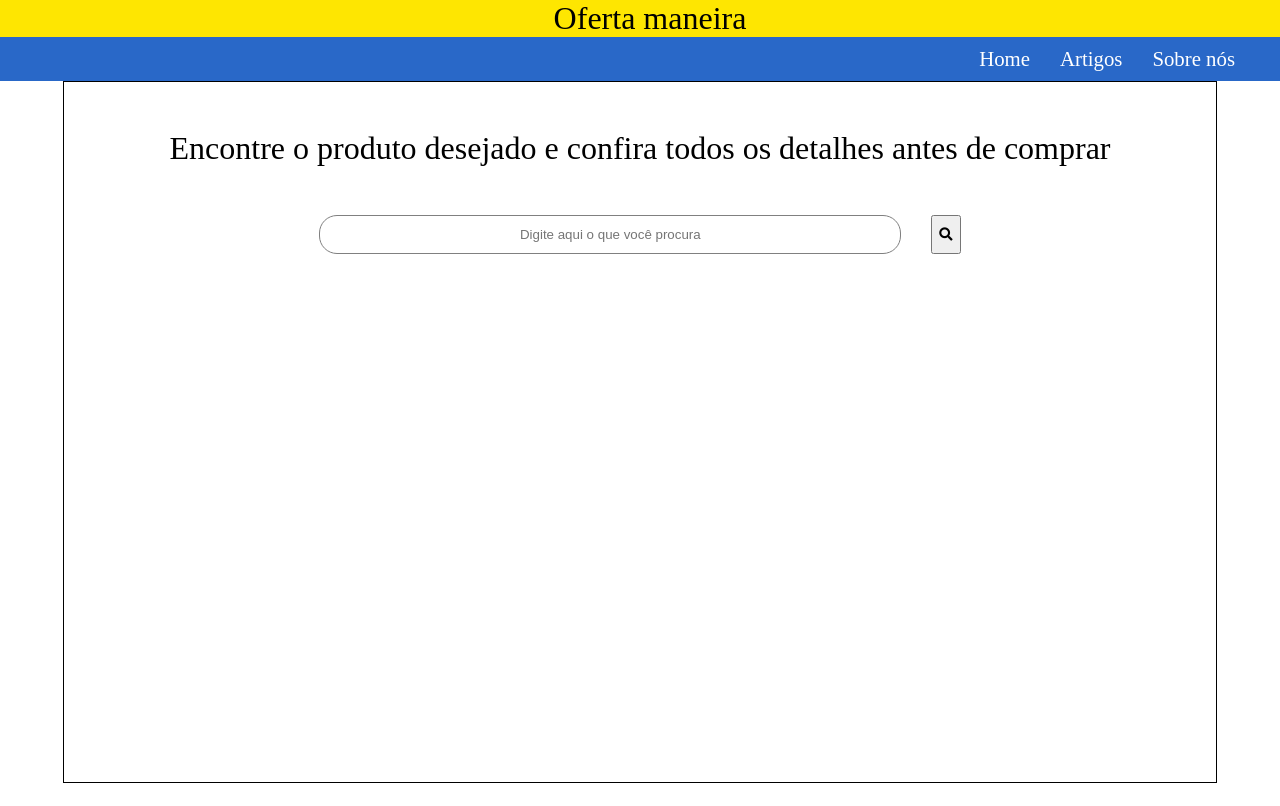
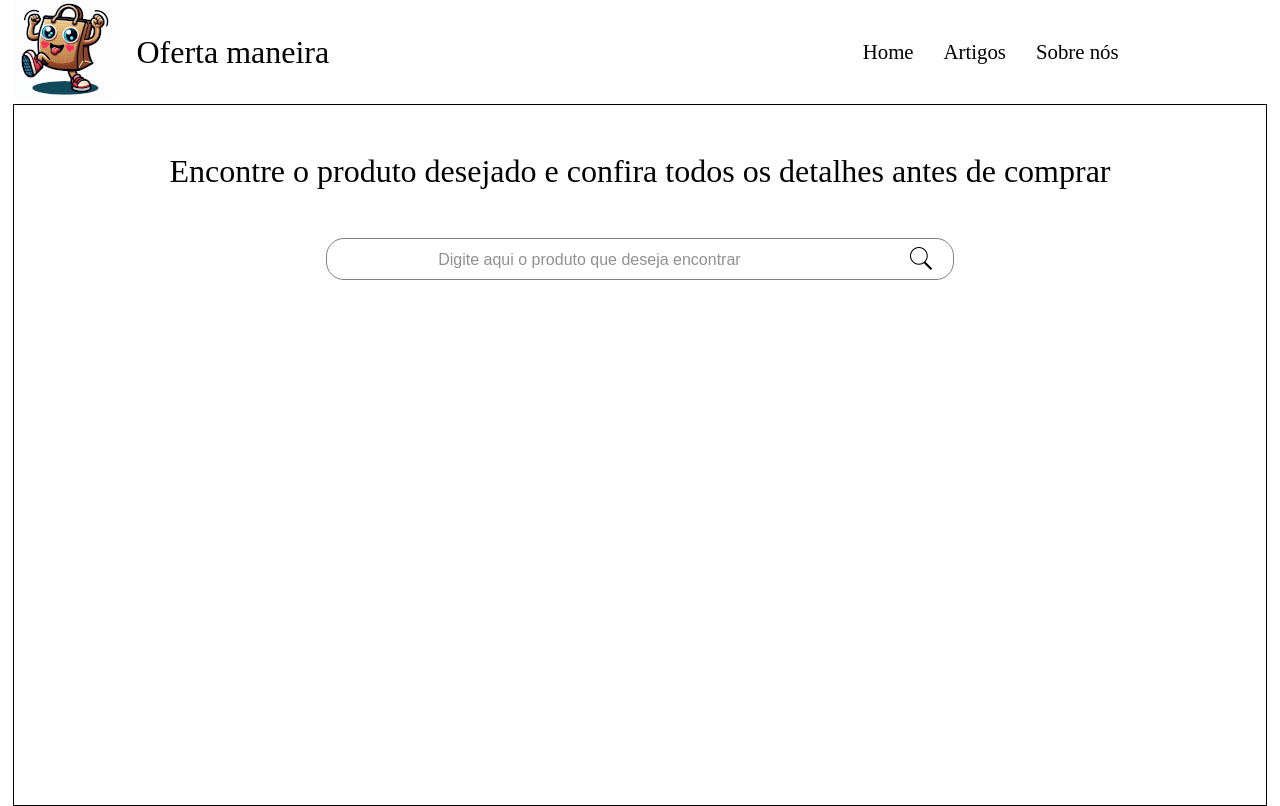
Before and after one commit to Marcos-dev-code/Projeto-2, a plain HTML site: page Site/index.html in a window 1280 px wide. Drawn offline with Linux system fonts and the light colour scheme.

Commit message:
Atualização

```diff
--- a/Site/index.html
+++ b/Site/index.html
@@ -25,12 +25,13 @@ figcaption, header, hgroup, menu, nav, output, ruby, section, summary, time, mar
 
     /*Conteiner do logo*/
     .container-logo{
-        background-color: #fee601;
-        width: 100%;
+
+        width: 98%;
         display: flex; /*deixa a imagem e o texto do logo lado a lado. */
-        justify-content: space-between;
+        justify-content:space-around;
         align-items:center;     /* Alinha os itens verticalmente */
         height: auto;           /* Ajuste a altura de acordo com o conteúdo */
+        margin:auto;
     }
 
         /*imagem do logo*/
@@ -48,8 +49,10 @@ figcaption, header, hgroup, menu, nav, output, ruby, section, summary, time, mar
         /*container-navbar*/
 
         .container-navbar{
-            background-color:#2968C8;
-            width:100%
+
+            width:50%;
+            margin:auto;
+
         }
 
         .container-navbar nav{
@@ -67,7 +70,7 @@ figcaption, header, hgroup, menu, nav, output, ruby, section, summary, time, mar
 
         .container-navbar nav li{
             font-size:1.3rem;
-            color:white;
+
             margin: 10px 15px 10px 15px;
             list-style-type:none;
         }
@@ -77,7 +80,7 @@ figcaption, header, hgroup, menu, nav, output, ruby, section, summary, time, mar
 
     /*container main*/
     main{
-        width:90%;
+        width:97.75%;
         height:700px;
         margin:auto;
         border: 1px solid black;
@@ -92,23 +95,56 @@ figcaption, header, hgroup, menu, nav, output, ruby, section, summary, time, mar
     /*container que engloba o texto e a imagem da caixa de pesquisa.*/
     .container-caixa-de-pesquisa{
         display:flex;
-        justify-content: center; /*para centrarlizar a caixa de pesquisa e a imagem da lupa*/
+        justify-content: space-between; /*para deixar em posição oposta a caixa de pesquisa e a imagem da lupa*/
         margin:auto;
+        border-radius: 18px;
+        color:black;
+        border:0.5px solid gray;
+        width:50%;
+        height:40px;
+
     }
 
     /*caixa de pesquisa isolada da imagem*/
     .container-caixa-de-pesquisa input {
-        border-radius: 18px;
-        color:black;
-        border:0.5px solid gray;
-        width:50%;
-        height:35px;
+        border:none;
+        background-color:transparent;
+        width:80%;
+        height:30px;
+        margin:5px 0px 5px 10px;
         text-align:center;
+        font-size:1.0rem;
+        outline: none;
+        opacity:0.8;
+
+
+    }
+
+    /*pseudo-elemento (input:focus::placehouder) para esconder o texto quando clicado dentro da caixa*/
+    .container-caixa-de-pesquisa input:focus::placeholder{
+        opacity: 0; /*quando clicar na caixa, a opacidade das letras será 0 ou seja ficará invisível.*/
     }
 
     /*caixa da imagem isolada da caixa de texto*/
     .container-caixa-de-pesquisa button {
-        margin-left:30px;
+        width:30px;
+        height:30px;
+        border:none;
+        background-color: transparent;
+        margin:6px 20px 5px 0
+
+
+
+    }
+
+
+    /* icone da lupa dentro do button*/
+    .container-caixa-de-pesquisa img {
+        height:25px;
+        width:25px;
+
+
+
     }
 
 
@@ -124,15 +160,14 @@ figcaption, header, hgroup, menu, nav, output, ruby, section, summary, time, mar
 
 
     </style>
-    <link rel="stylesheet" href="https://cdnjs.cloudflare.com/ajax/libs/font-awesome/5.15.4/css/all.min.css">
     <title>Document</title>
 </head>
 <body>
     <header>
         <div class="container-logo">
-            <div class="img-logo"><img src="" alt=""></div>
+            <div class="img-logo"><img src="img/sacola feliz.png" alt=""></div>
             <div class="text-logo"><p>Oferta maneira</p></div>
-        </div>
+
             <div class="container-navbar">
                 <nav>
                     <ul>
@@ -142,13 +177,14 @@ figcaption, header, hgroup, menu, nav, output, ruby, section, summary, time, mar
                     </ul>
                 </nav>
             </div>
+        </div>
     </header>
     <main>
         <h1>Encontre o produto desejado e confira todos os detalhes antes de comprar</h1>
         <div class="container-caixa-de-pesquisa">
-            <input type="text" placeholder="Digite aqui o que você procura">
+            <input type="text" placeholder="Digite aqui o produto que deseja encontrar">
             <button type="submit">
-                <span class="fas fa-search"></span>
+                <img src="img/icone de pesquisa.png" alt="lupa para iniciar pesquisa">
             </button>
         </div>
 
```
Also changed, not shown: Site/img/icone de pesquisa.png (added), Site/img/lupa.jpeg (deleted), Site/img/sacola feliz.png (added), 1 other file. Lines whose indentation alone changed are shown as unchanged.
